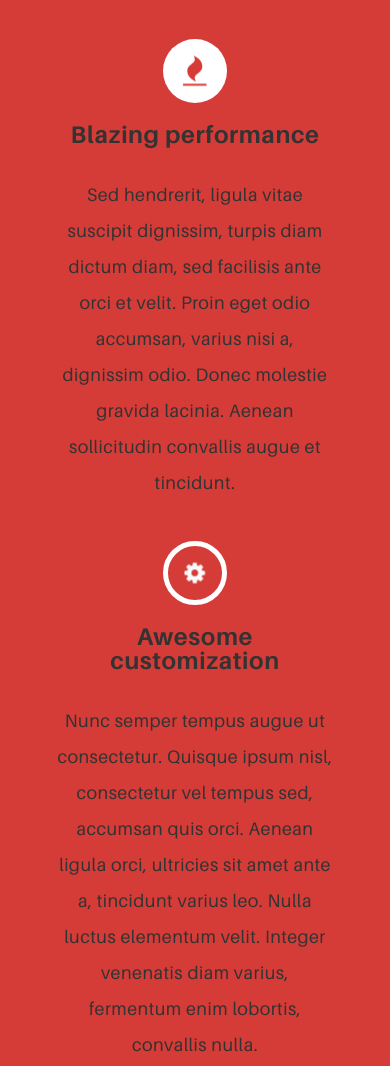
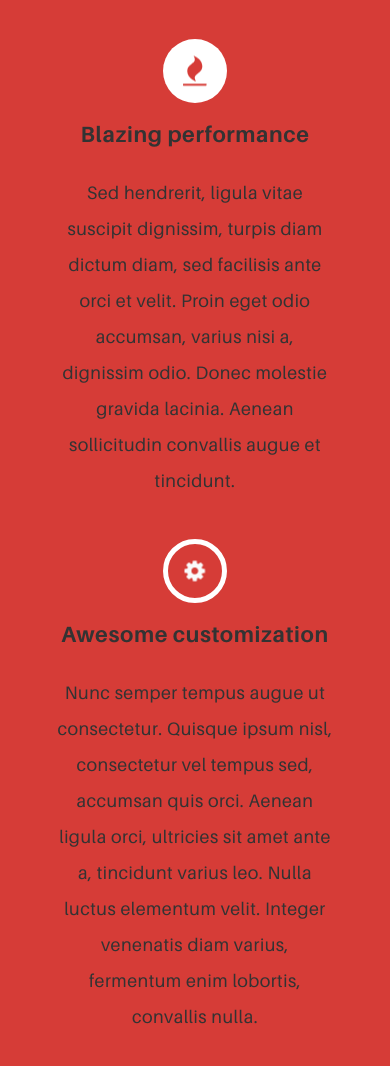
Before and after one commit to mrantovich/mark-landing, a plain HTML site: page index.html in a window 390 px wide. Shown: the part 2600-3666 px from the top of the page. Drawn offline with nearby package versions, Linux system fonts and the light colour scheme.

Commit message:
Уменьшение заголовков в секции discover на маленьких экранах

```diff
--- a/scss/style.scss
+++ b/scss/style.scss
@@ -356,6 +356,9 @@ html, body {
 		font-weight: 700;
 		letter-spacing: 0.6px;
 		margin-bottom: 30px;
+		@media (max-width: 767px) {
+			font-size: 22px;
+		}
 	}
 
 	&__body {
```
Also changed, not shown: css/style.css.
